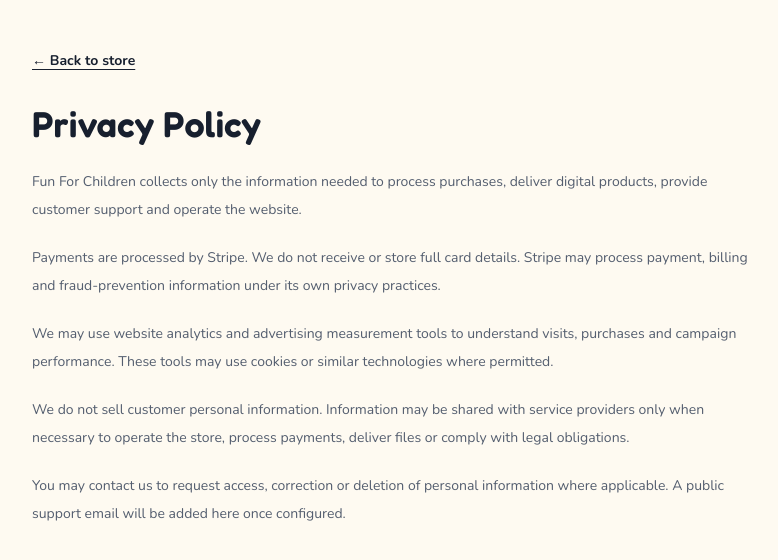
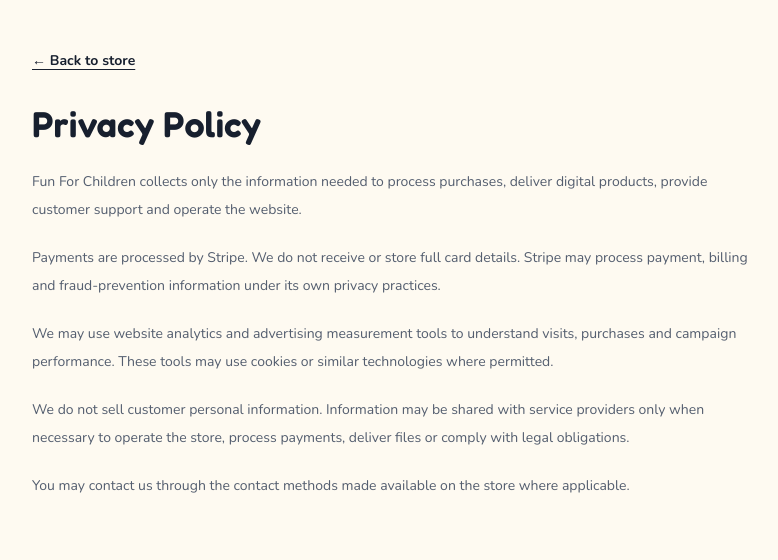
Before and after one commit to cybersimplified20-cmd/fun-for-children-store, a Next.js app: page /privacy in a window 1280 px wide. Shown: the top 560 px of the page, without its empty margins (244-1022 px from the left). Built offline with nearby package versions, Linux system fonts and the light colour scheme.

Commit message:
Remove support email references

```diff
--- a/app/privacy/page.tsx
+++ b/app/privacy/page.tsx
@@ -10,7 +10,7 @@ export default function Page() {
         <p>Payments are processed by Stripe. We do not receive or store full card details. Stripe may process payment, billing and fraud-prevention information under its own privacy practices.</p>
         <p>We may use website analytics and advertising measurement tools to understand visits, purchases and campaign performance. These tools may use cookies or similar technologies where permitted.</p>
         <p>We do not sell customer personal information. Information may be shared with service providers only when necessary to operate the store, process payments, deliver files or comply with legal obligations.</p>
-        <p>You may contact us to request access, correction or deletion of personal information where applicable. A public support email will be added here once configured.</p>
+        <p>You may contact us through the contact methods made available on the store where applicable.</p>
       </div>
     </main>
   )
```
